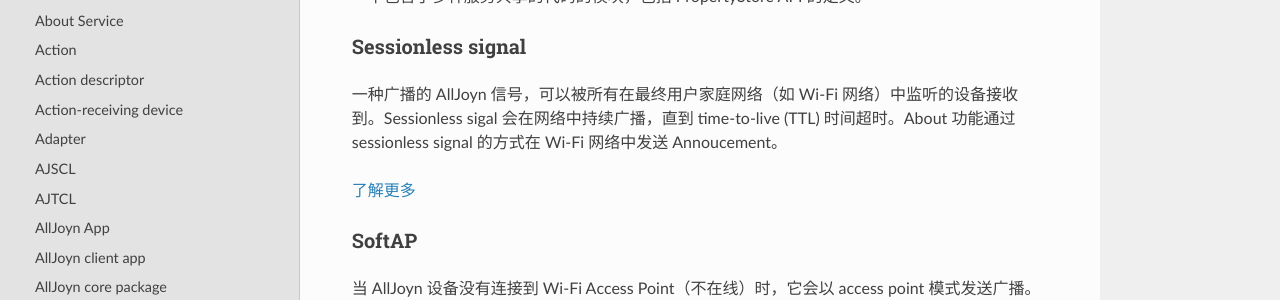
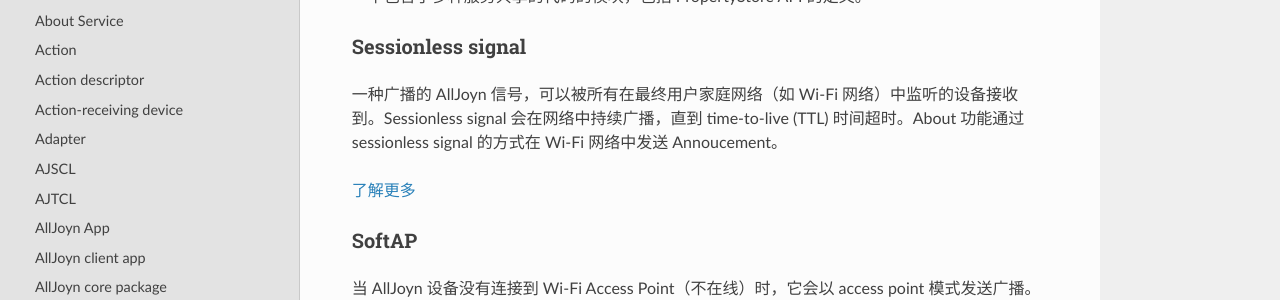
Before and after one commit to smart-conn/alljoyn-zh, an MkDocs documentation site: the page built from docs/learn/glossary.md, in a window 1280 px wide and 900 px high, scrolled down 9164 px. Shown: the part 173-473 px from the top of the window. Built offline with MkDocs 1.6.1, drawn with Linux system fonts in a browser that asks for light colours; nearby versions of some CDN libraries; some of the changed text lies outside the part shown.

Commit message:
Update glossary.md

```diff
--- a/docs/learn/glossary.md
+++ b/docs/learn/glossary.md
@@ -324,6 +324,7 @@ Onboarding 服务架构的一种工具。它开放了 OnboradingData，允许设
 （根据 thin app document）一种为服务架构保留默认值和运行时的属性值的模块。
 
 该模块保留的值以 AboutData 的形式返回，这时 AboutData 已经与 ConfigData 的值合并了。
+
 ### Proximal network
 
 不包含云服务的网络
@@ -361,7 +362,7 @@ AllJoyn 应用程序用于相互鉴权并相互传递加密数据的一种架构
 
 ### Sessionless signal
 
-一种广播的 AllJoyn 信号，可以被所有在最终用户家庭网络（如 Wi-Fi 网络）中监听的设备接收到。Sessionless sigal 会在网络中持续广播，直到 time-to-live (TTL) 时间超时。About 功能通过 sessionless signal 的方式在 Wi-Fi 网络中发送 Annoucement。
+一种广播的 AllJoyn 信号，可以被所有在最终用户家庭网络（如 Wi-Fi 网络）中监听的设备接收到。Sessionless signal 会在网络中持续广播，直到 time-to-live (TTL) 时间超时。About 功能通过 sessionless signal 的方式在 Wi-Fi 网络中发送 Annoucement。
 
 [了解更多][sessionless-signal]
 
```
Also changed, not shown: other parts of docs/learn/glossary.md (+2 -2 lines).
